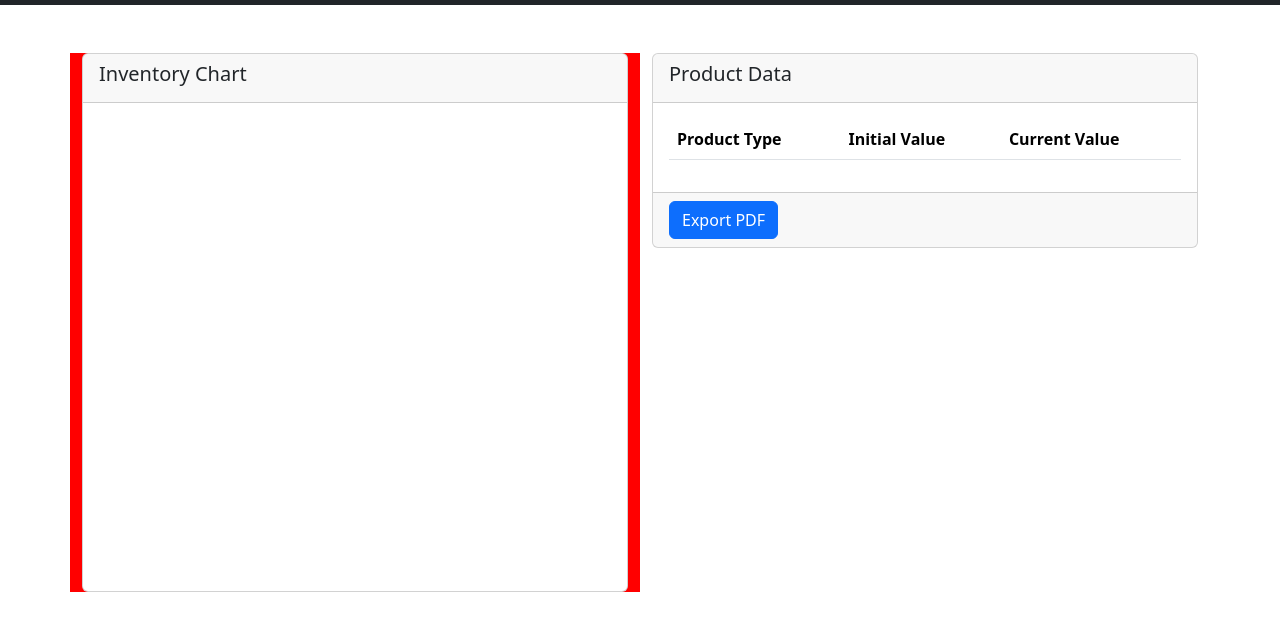
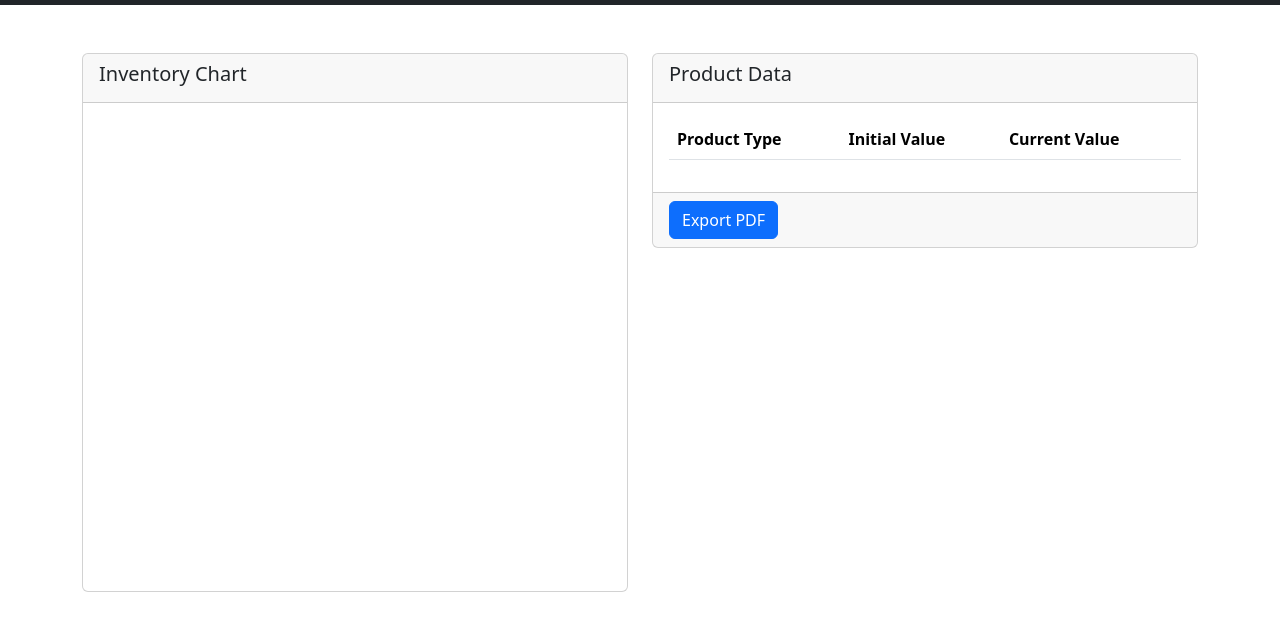
Before and after one commit to jhembe/InventoryBarcode, a plain HTML site: page index.html in a window 1280 px wide. Shown: the part 51-682 px from the top of the page. Drawn offline with nearby package versions, Linux system fonts and the light colour scheme; no server answers.

Commit message:
Final Adjustment on Margin

```diff
--- a/index.html
+++ b/index.html
@@ -41,8 +41,8 @@
         }
 
         .chartStuff{
-            background-color: red;
-            margin-bottom: 1em;
+            /* background-color: red; */
+            margin-bottom: 2em;
         }
 
     </style>
```
